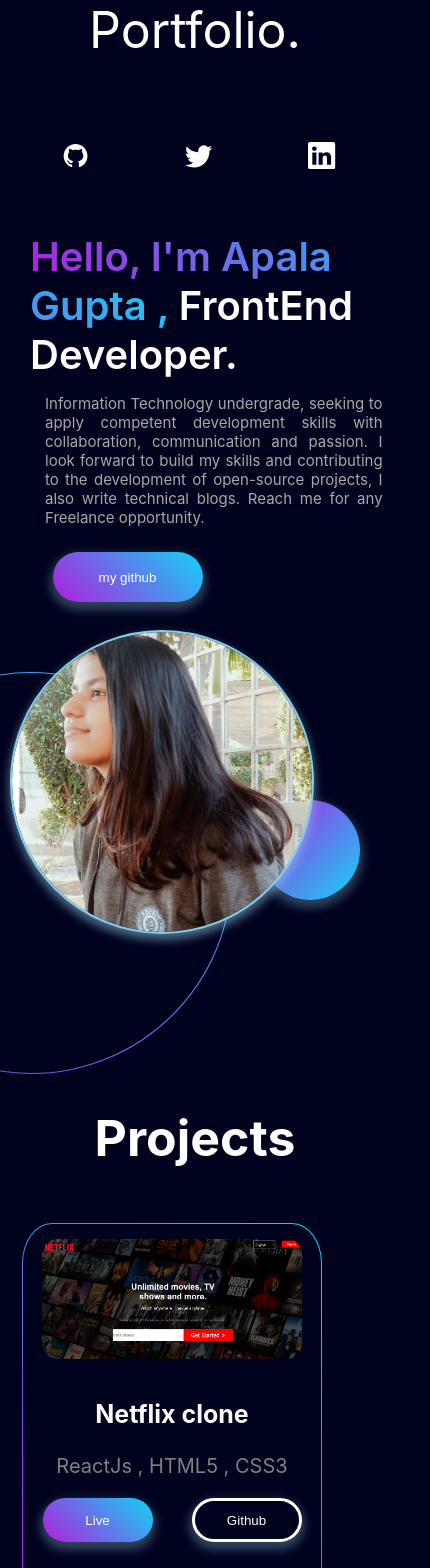
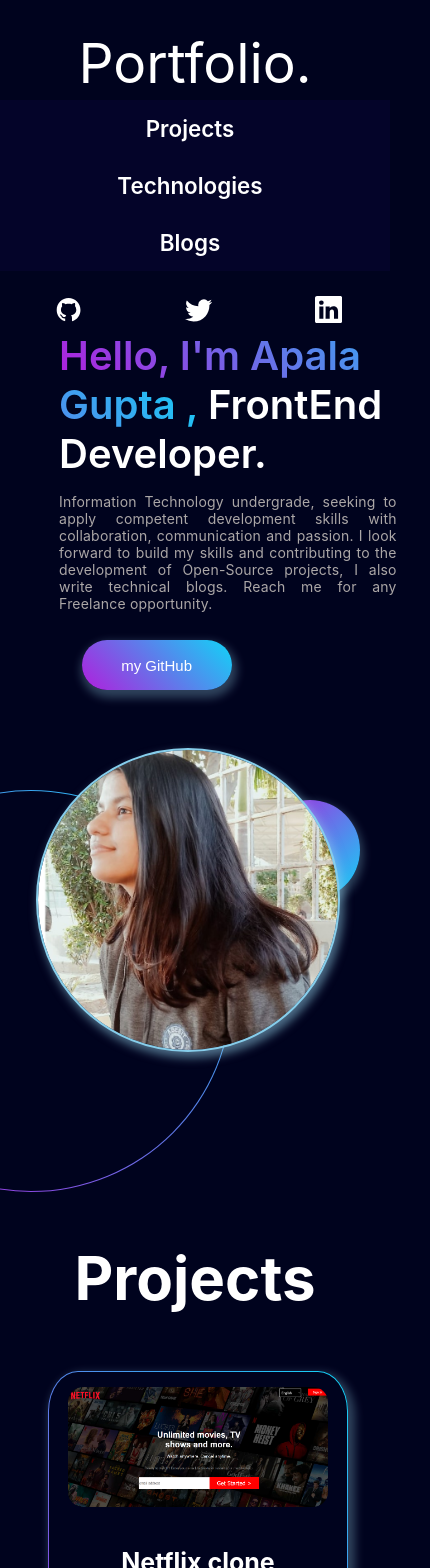
Before and after one commit to apala7778/myPortfolio, a React (Create React App) app: page / in a window 390 px wide. Shown: the top 1568 px of the page, 430 px wide, since content can reach past the window. Built offline with nearby package versions, Linux system fonts and the light colour scheme.

Commit message:
made changes to css

```diff
--- a/package.json
+++ b/package.json
@@ -12,6 +12,7 @@
     "react-router-dom": "^6.10.0",
     "react-router-hash-link": "^2.4.3",
     "react-scripts": "5.0.1",
+    "react-scroll": "^1.8.9",
     "web-vitals": "^2.1.4"
   },
   "scripts": {
--- a/public/index.html
+++ b/public/index.html
@@ -15,6 +15,9 @@
       user's mobile device or desktop. See https://developers.google.com/web/fundamentals/web-app-manifest/
     -->
     <link rel="manifest" href="%PUBLIC_URL%/manifest.json" />
+    <link href="/your-path-to-fontawesome/css/fontawesome.css" rel="stylesheet">
+  <link href="/your-path-to-fontawesome/css/custom-icons.css" rel="stylesheet">
+  <link href="/your-path-to-fontawesome/css/sharp-solid.css" rel="stylesheet">
     <script type="module" src="https://unpkg.com/ionicons@7.1.0/dist/ionicons/ionicons.esm.js"></script>
     <script nomodule src="https://unpkg.com/ionicons@7.1.0/dist/ionicons/ionicons.js"></script>
 
--- a/src/App.css
+++ b/src/App.css
@@ -5,45 +5,50 @@
     height: 100vh;
     background: #00031e;
     box-sizing: border-box;
-    display: flex;
-    flex-direction: column;
+
     scroll-behavior: smooth;
+    cursor: pointer;
 
 
 }
 
 .menu {
+  width: 100%;
     display: flex;
     flex-direction: row;
-    justify-content: space-around;
+    justify-content: space-evenly;
+
+
     color: white;
 }
 .portfolio {
 
 
-
-    font-size: 50px;
+    margin-top: 10px;
+    font-size: 55px;
 
 }
 .nav {
     display: flex;
     flex-direction: row;
-     margin-right: 10px;
-     padding: 10px;
+    justify-content: center;
 
 
-    font-size: 1rem;
-    margin-left: -170px;;
+    margin-top: 25px;
+
+    font-size: 1.4rem;
+
 }
 .nav > div {
 
-   padding-right: 50px;
+   padding-right: 45px;
 
 }
 .nav-projects > * {
     text-decoration: none;
     color: white;
     font-weight: 600;
+    scroll-behavior: smooth;
 }
 .nav-tech > * {
     text-decoration: none;
@@ -54,6 +59,9 @@
     text-decoration: none;
     color: white;
     font-weight: 600;
+}
+.nav-projects > *:hover , .nav-social>*:hover , .nav-tech>*:hover{
+  color: rgb(150, 148, 148);
 }
 
  /* .portfolio{
@@ -80,7 +88,8 @@
     display: flex;
     flex-direction: row;
     justify-content: space-around;
-    margin: 2px 10px 10px 10px;
+   margin-top: 25px;
+   cursor: pointer;
 
 
 
@@ -93,9 +102,14 @@
 
 }
 
+.mobile-menu-icon {
+  display: none;
+}
+
 .hero {
   display: flex;
   flex-direction: row;
+  justify-content: space-around;
 
 }
 
@@ -103,17 +117,21 @@
 .mid {
     display: flex;
     flex-direction: column;
+    justify-content: center;
     width: 50%;
-    padding-left: 30px;
-    padding-top: 60px;
+    padding-left: 7vh;
+    padding-top: 15px;
 
 
 }
 
 .heading {
-    font-size: 60px;
+
+    text-align: left;
+    font-size:60px;
     font-weight: 600;
     color: white;
+    z-index: 3;
 }
 
 .highlighting {
@@ -123,22 +141,27 @@
     background: -webkit-linear-gradient(45deg,rgb(177, 30, 221) , rgb(17, 212, 247));
     -webkit-background-clip: text;
     -webkit-text-fill-color: transparent;
+    z-index: 3;
 }
 
 .about {
     width: 70%;
-    font-size: 15px;
+    font-size: 17px;
     color: rgb(171, 167, 167);
-    padding: 15px;
-    z-index: 2;
+    letter-spacing: 0.2px;
+    padding-top: 15px;
+    padding-bottom: 18px;
+    z-index: 3;
 }
 
 .mygithub {
     padding: 10px;
+    cursor: pointer;
 }
 
 .mygithub > button {
     display: block;
+    font-size: 15px;
 
     width: 150px;
     height: 50px;
@@ -146,8 +169,13 @@
     background: linear-gradient(45deg,rgb(177, 30, 221) , rgb(17, 212, 247));
     color: white;
     border: none;
-    box-shadow:  0px 5px 10px 3px rgba(154, 216, 240, 0.3);
+    box-shadow:  2px 5px 10px 3px rgba(154, 216, 240, 0.3);
 
+}
+
+.circle {
+  display: flex;
+  flex-wrap: wrap;
 }
 
 .circles {
@@ -161,7 +189,7 @@
     margin-top: 20px;
     margin-right: -70px;
     outline: 2px solid skyblue;
-    box-shadow:  0px 5px 10px 3px rgba(154, 216, 240, 0.5);
+    box-shadow:  3px 5px 10px 3px rgba(154, 216, 240, 0.5);
 
 }
    .circle-one {
@@ -179,6 +207,7 @@
     margin-left: -170px;
 
     margin-top: 60px;
+    position: relative;
       z-index: 1;
 
 
@@ -188,15 +217,15 @@
         height: 100px;
         border-radius: 50%;
         background: linear-gradient(135deg ,rgb(177, 30, 221) , rgb(17, 212, 247));
-        z-index: 2;
+        z-index: 1;
         position: absolute;
-        top: 200px;
-        right: 370px;
+        top: 124px;
+        right: 380px;
         box-shadow:  0px 5px 10px 3px rgba(154, 216, 240, 0.3);
    }
 
 
-   @media screen and (max-width:600px) {
+   @media screen and (max-width:700px) {
 
       .menu {
         flex-direction: column;
@@ -204,11 +233,39 @@
       }
 
       .nav {
+        background-color: rgb(4, 4, 41);
+         margin-top: 100px;
+
+         align-items: center;
+         width: 100%;
         flex-direction: column;
+        justify-content: center;
       }
+
+
+      .nav-projects ,.nav-social , .nav-tech {
+
+         color: white;
+         text-align: center;
+         margin-left: 20px;
+         padding: 15px;
+         width: 100%;
+         transition: all 0.5s ease;
+      }
+
+
+
       .portfolio {
-        left: 50%;
+        top:20px;
         text-align: center;
+        display: flex;
+        justify-content: center;
+        width: 100%;
+
+
+        position: absolute;
+
+
 
       }
       .mygithub > button {
@@ -226,24 +283,31 @@
         font-size: 40px;
       }
       .about {
+        font-size: 14px;
         width: 40vh;
         flex-wrap: wrap;
         text-align:justify;
 
       }
 
+      .circle {
+        margin-top: 30px;
+      }
       .circle-one {
+
         width: 400px;
         height: 400px;
-        right: 400px;
-        top: 100px;
+
       }
 
       .circle-two{
+
          left:260px;
          top: 800px;
       }
       .circles {
-        left: 12px;
+       left: 2.4rem;
+
+
       }
    }
--- a/src/App.js
+++ b/src/App.js
@@ -1,3 +1,4 @@
+import React from 'react';
 import  './App.css';
 import Project from './components/Projects';
 import Tech from './components/Tech';
@@ -10,16 +11,19 @@ import {HashLink as Link} from 'react-router-hash-link';
 
 
 
+
+
 function App() {
+
   return (
    <BrowserRouter>
     <div className="header">
       <div>
       <div className="menu">
         <div className="portfolio">Portfolio.</div>
-        <div className="nav">
-          <div className="nav-projects"><Link to="#project">Projects</Link></div>
-          <div className="nav-tech"> <Link to='#tech' >Technologies</Link>  </div>
+        <div  className="nav">
+          <div className="nav-projects"><Link to="#project" smooth={true} >Projects</Link></div>
+          <div className="nav-tech"> <Link to='#tech' smooth={true} >Technologies</Link>  </div>
           <div className="nav-social"> <a href="https://apalawrites.hashnode.dev/" target='_blank'  className='blog'>Blogs</a></div>
            </div>
         <div className="icons">
@@ -29,6 +33,7 @@ function App() {
         <a href="https://www.linkedin.com/in/apala-g-33765b226" target='_blank' ><BsLinkedin size='1.7rem' color='white' /></a>
 
         </div>
+
       </div>
      <div className='hero'>
       <div className='mid'>
@@ -38,11 +43,11 @@ function App() {
         <div className='about'>
           Information Technology undergrade, seeking to apply
           competent development skills with collaboration, communication and passion.
-          I look forward to build my skills and contributing to the development of open-source projects,
+          I look forward to build my skills and contributing to the development of Open-Source projects,
           I also write technical blogs. Reach me for any Freelance opportunity.
         </div>
         <div >
-          <form className='mygithub'><button formAction='https://github.com/apala7778'> my github</button></form>
+          <form className='mygithub'><button formAction='https://github.com/apala7778' formTarget='_blank'> my GitHub</button></form>
 
         </div>
       </div>
--- a/src/components/Cards.css
+++ b/src/components/Cards.css
@@ -2,11 +2,12 @@
     margin: 0;
   padding:0;
   width:100%;
-  height: 100vh;
+  height: 80vh;
   background: #00031e;
 
   box-sizing: border-box;
   display: flex;
+
 
 }
 
@@ -19,6 +20,7 @@
     linear-gradient(45deg,rgb(177, 30, 221) , rgb(17, 212, 247));
   background-clip: padding-box, border-box;
   background-origin: padding-box, border-box;
+  box-shadow:  4px 5px 10px 3px rgba(154, 216, 240, 0.3);
 
   /* Other styles */
   width: 440px;
@@ -27,7 +29,7 @@
   display: flex;
   flex-direction: column;
   box-sizing: border-box;
-  z-index: 2;
+
 
 
 
@@ -69,6 +71,7 @@
   color: white;
   border: none;
   box-shadow:  0px 5px 10px 3px rgba(154, 216, 240, 0.3);
+  cursor: pointer;
  }
 .button-2 {
   width: 150px;
@@ -78,6 +81,8 @@
     color: white;
     border: 3px solid white;
     box-shadow:  0px 5px 10px 3px rgba(154, 216, 240, 0.3);
+    cursor: pointer;
+
 }
 
 @media screen and (max-width:600px) {
--- a/src/components/Cards.js
+++ b/src/components/Cards.js
@@ -15,8 +15,8 @@ const Cards = (props) => {
             <p className="stack"> {props.item.tech} </p>
           </div>
           <div className="buttons">
-          <form ><button formAction={props.item.live}  className="button-1" >Live</button> </form>
-          <form><button formAction={props.item.github} className="button-2"> Github</button> </form>
+          <form ><button formAction={props.item.live} formTarget="_blank" className="button-1" >Live</button> </form>
+          <form><button formAction={props.item.github}formTarget="_blank" className="button-2"> GitHub</button> </form>
           </div>
 
         </div>
--- a/src/components/Footer.js
+++ b/src/components/Footer.js
@@ -10,9 +10,9 @@ const Footer = () => {
     <div className="final">
       <div className="last">
             <div className="free"> Feel Free to contact me</div>
-            <div>
+            <div className="last-two">
 
-            <a
+            <a target="_blank"
                 className="email"
                 href="mailto:apalagupta769@gmail.com?
         &subject=Feedback from Simplilearn Support Team
--- a/src/components/Projects.css
+++ b/src/components/Projects.css
@@ -10,22 +10,27 @@
 
 
 
+
 }
-h1{
+h2{
 
     display: block;
     margin-left: auto;
     margin-right: auto;
     text-align: center;
     color: rgb(255, 255, 255);
-    font-size: 50px;
+    font-size: 60px;
 }
 
 .content {
+    margin-left: 3px;
+    justify-content: center;
 
     display: grid;
-    grid-template-columns: 470px 470px 440px;
+
+     grid-template-columns: 470px 470px 470px;
     grid-template-rows: auto;
+
 
 
 
@@ -33,14 +38,20 @@ h1{
 
 }
 .content > * {
-   margin: 15px;
+
 }
 
 @media screen and (max-width:600px) {
     .content {
-        padding: -10%;
+        width: 100%;
+        /* padding: -10%; */
         display: flex;
         flex-direction: column;
+        justify-content: center;
+
 
     }
+    .content >* {
+        justify-content: center;
+    }
 }
--- a/src/components/Projects.js
+++ b/src/components/Projects.js
@@ -23,7 +23,7 @@ export default function Projects () {
             })
   return (
     <div className='project' id='project'>
-      <h1> Projects </h1>
+      <h2> Projects </h2>
 
        <div className='content' >
         { cards }
--- a/src/components/Tech.css
+++ b/src/components/Tech.css
@@ -1,9 +1,10 @@
 .techno {
     margin: 0;
-    padding: 10px;
+
     width: 100%;
 
-    margin-top: 700px;
+
+     margin-top: 700px;
     box-sizing: border-box;
     background: #00031e;
     color: white;
@@ -16,7 +17,7 @@
 
 h1 {
     text-align: center;
-    font-size: 50px;
+    font-size: 55px;
 }
 .cards-1 , .cards-2 {
     display: flex;
@@ -25,10 +26,10 @@ h1 {
     margin-bottom: 20px;
 }
 .cards-1 {
-    padding-left: 10vh;
+
 }
 .cards-2 {
-   padding-left: 10vh;
+
 }
 
 .carde {
@@ -39,17 +40,34 @@ h1 {
       linear-gradient(45deg,rgb(177, 30, 221) , rgb(17, 212, 247));
     background-clip: padding-box, border-box;
     background-origin: padding-box, border-box;
+    box-shadow:  4px 5px 10px 3px rgba(154, 216, 240, 0.3);
     width: 100px;
     height: 100px;
 }
 .carde >ion-icon {
+    margin-top: 10px;
+    display: block;
+    margin-left: auto;
+    margin-right: auto;
+
+   align-items: center;
     width: 60px;
     height: 60px;
-    padding: 22%;
+
 
 }
 .react-icon {
-    padding: 22%;
+    margin-top: 20px;
+    display: block;
+    margin-left: auto;
+    margin-right: auto;
+
+   align-items: center;
+    align-items: center;
+    align-self: center;
+    width: 60px;
+    height: 60px;
+    /* padding: 22%; */
 }
 
 @media screen and (max-width:600px)  {
@@ -70,12 +88,26 @@ h1 {
         padding-left: 2vh;
     }
     .carde >ion-icon {
+
+        display: flex;
+        align-items: center;
         width: 60px;
         height: 60px;
-        padding: 12%;
+
 
     }
     .react-icon {
-        padding: 12%;
+        margin-top: 10px;
+        display: block;
+        margin-left: auto;
+        margin-right: auto;
+
+         width: 50px;
+         height: 50px;
+
+
+
+
+
     }
 }
```
Also changed, not shown: src/components/Footer.css (+26 -10 lines), 1 other file (tests, documents, lock files or other folders).
